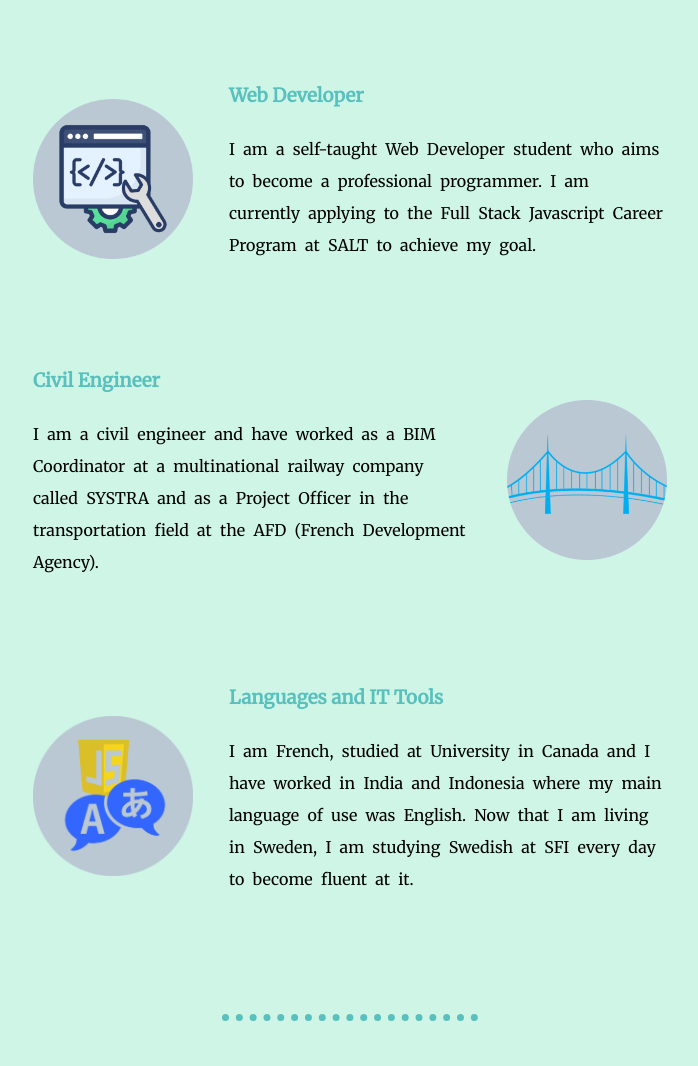
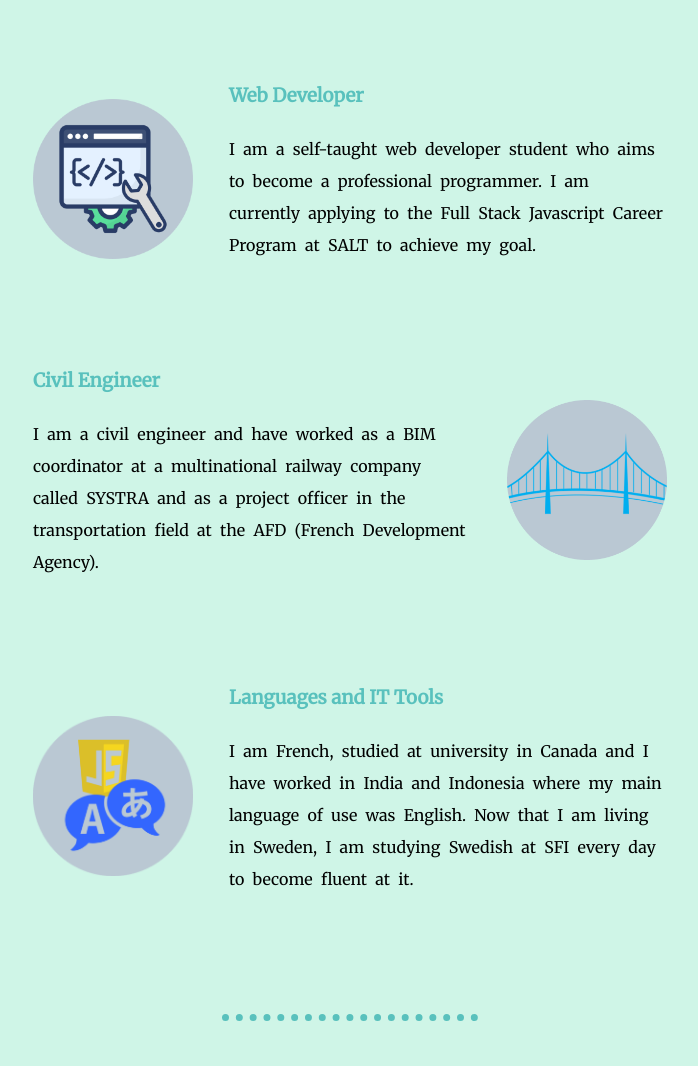
Before and after one commit to BrendanLeGalo/web-site-brendan, a plain HTML site: page index.html in a window 1280 px wide. Shown: the part 780-1846 px from the top of the page, without its empty margins (290-988 px from the left). Drawn offline with Linux system fonts and the light colour scheme.

Commit message:
text modification

```diff
--- a/index.html
+++ b/index.html
@@ -58,7 +58,7 @@
               <td><a href="skills-and-experiences.html"><img class="prog-circle-image   circle-images" src="images/programmer-circle.png" alt="images-by-vectorspoint"></a></td>
               <td>
                 <a href="skills-and-experiences.html"><div class="skills-titles"><h3>Web Developer</h3></div></a>
-                <p>I am a self-taught Web Developer student who aims to become a professional programmer. I am currently applying to the Full Stack Javascript Career Program at SALT to achieve my goal.</p>
+                <p>I am a self-taught web developer student who aims to become a professional programmer. I am currently applying to the Full Stack Javascript Career Program at SALT to achieve my goal.</p>
               </td>
             </tr>
           </table>
@@ -67,7 +67,7 @@
             <tr>
               <td>
                 <a href="skills-and-experiences.html#section-civ-eng"><div class="skills-titles"><h3 >Civil Engineer</h3></div></a>
-                <p>I am a civil engineer and have worked as a BIM Coordinator at a multinational railway company called SYSTRA and as a Project Officer in the transportation field at the AFD (French Development Agency).</p>
+                <p>I am a civil engineer and have worked as a BIM coordinator at a multinational railway company called SYSTRA and as a project officer in the transportation field at the AFD (French Development Agency).</p>
               </td>
               <td><a href="skills-and-experiences.html#section-civ-eng"><img class="bridge-circle-image   circle-images" src="images/bridge-logo-circle.png" alt="image-bridge"></a></td>
             </tr>
@@ -79,7 +79,7 @@
               <td><a href="skills-and-experiences.html#section-language"><img class="language-circle-image   circle-images" src="images/language-logo-circle.png" alt="image-language"></a></td>
               <td>
                 <a href="skills-and-experiences.html#section-language"><div class="skills-titles"><h3>Languages and IT Tools</h3></div></a>
-                <p>I am French, studied at University in Canada and I have worked in India and Indonesia where my main language of use was English. Now that I am living in Sweden, I am studying Swedish at SFI every day to become fluent at it.</p>
+                <p>I am French, studied at university in Canada and I have worked in India and Indonesia where my main language of use was English. Now that I am living in Sweden, I am studying Swedish at SFI every day to become fluent at it.</p>
               </td>
             </tr>
           </table>
```
